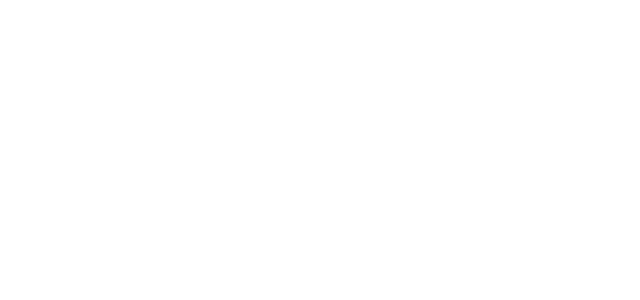
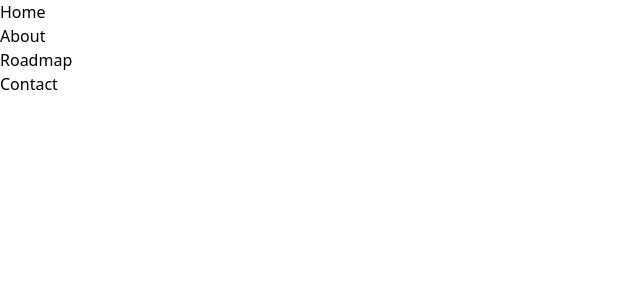
Before and after one commit to AnjaliChandaRC/react-class-syllabus-students, a React (Create React App) app: page /index in a window 1280 px wide. Before the commit this address had no page. Shown: the top 300 px of the page, without its empty margins (0-640 px from the left). Built offline with nearby package versions, Linux system fonts and the light colour scheme.

Commit message:
params, and search params

```diff
--- a/src/App.js
+++ b/src/App.js
@@ -7,6 +7,8 @@ import "slick-carousel/slick/slick-theme.css";
 import ImageUpload from './components/ImageUpload';
 import TextReverseSplit from './components/TextReverseSplit';
 import CustomAccordion from './components/CustomAccordion';
+import UseSearchParamsPractice from './components/UseSearchParamsPractice';
+import ParamsWithIndex from './components/ParamsWithIndex';
 
 function App() {
   return (
@@ -17,7 +19,10 @@ function App() {
           <Route path='/about' element={<HomeTwo />} />
           <Route path='/image' element={<ImageUpload />} />
           <Route path='/split' element={<TextReverseSplit />} />
+          {/* Pass Dynamic Routes */}
           <Route path='/faq/:title' element={<CustomAccordion />} />
+          <Route path='/params' element={<UseSearchParamsPractice />} />
+          <Route path='/index' element={<ParamsWithIndex />} />
         </Routes>
       </BrowserRouter>
     </>
--- a/src/components/CustomAccordion.jsx
+++ b/src/components/CustomAccordion.jsx
@@ -8,6 +8,7 @@ const CustomAccordion = () => {
         setValue(value === index ? "" : index)
     }
 
+    // Using useParams with params
     const { title } = useParams()
 
     return (
--- /dev/null
+++ b/src/components/ParamsWithIndex.jsx
@@ -0,0 +1,23 @@
+import React from 'react'
+import { HEADER_LIST } from '../utils/Helper'
+import { useNavigate } from 'react-router-dom'
+
+const ParamsWithIndex = () => {
+
+    const navigate = useNavigate()
+    const handleClick = (title) => (
+        navigate(`?value-${title}`)
+    )
+
+    return (
+        <div>
+            {HEADER_LIST.map((obj, index) => (
+                <div key={index}>
+                    <h2 onClick={() => handleClick(obj.title)}>{obj.title}</h2>
+                </div>
+            ))}
+        </div>
+    )
+}
+
+export default ParamsWithIndex
--- /dev/null
+++ b/src/components/UseSearchParamsPractice.jsx
@@ -0,0 +1,16 @@
+import React from 'react'
+import { useSearchParams } from 'react-router-dom'
+
+const UseSearchParamsPractice = () => {
+
+    const [value, setValue] = useSearchParams()
+
+    return (
+        <div>
+            <h2>Heading: {value.get("abc")}</h2>
+            <button onClick={() => setValue({ abc: "Value" })}>Click Me</button>
+        </div>
+    )
+}
+
+export default UseSearchParamsPractice
--- a/src/utils/Helper.js
+++ b/src/utils/Helper.js
@@ -60,18 +60,18 @@ export const ACCORDION_LIST = [
 export const HEADER_LIST = [
     {
         title: "Home",
-        link:"#",
+        // link:"#",
     },
     {
         title: "About",
-        link:"#about",
+        // link:"#about",
     },
     {
         title: "Roadmap",
-        link:"#roadmap",
+        // link:"#roadmap",
     },
     {
         title: "Contact",
-        link:"#contact",
+        // link:"#contact",
     },
 ]
```
